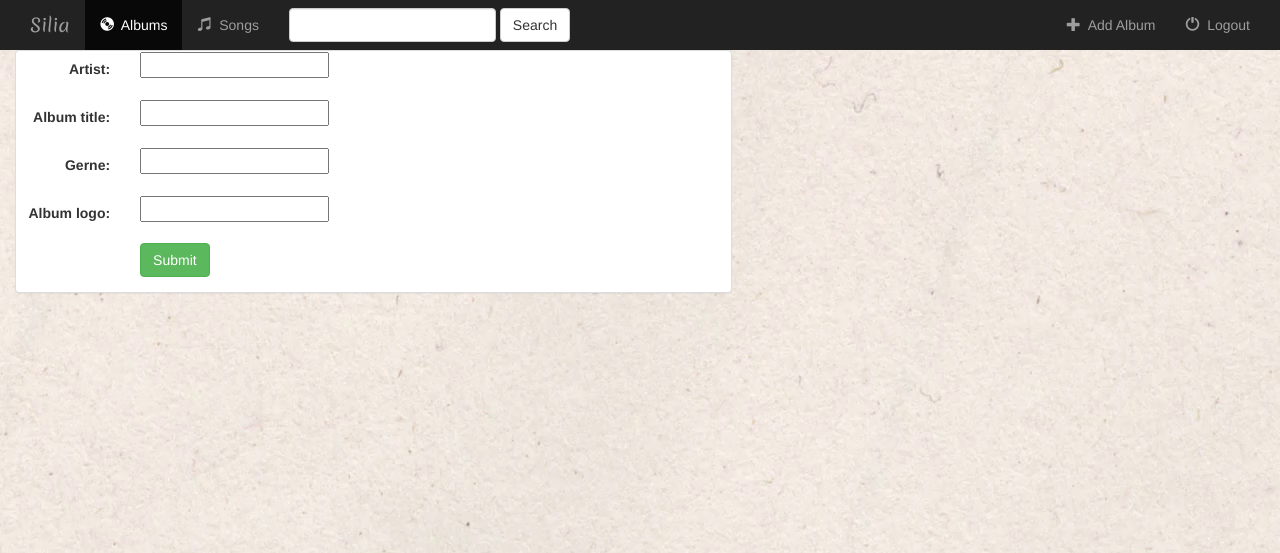
After one commit to ysung327/Django_Tutorial, a Django app: page /music/ablum/add/ in a window 1280 px wide. The commit adds this page. Shown: the top 553 px of the page. Run offline with Django 3.2, Linux system fonts and the light colour scheme; some libraries are stand-ins or nearby versions.

Commit message:
Using base template, using generic views, and making model forms

```diff
--- a/website/music/models.py
+++ b/website/music/models.py
@@ -1,4 +1,5 @@
 from django.db import models
+from django.urls import reverse
 
 # Create your models here. Blueprint of your database.
 
@@ -7,6 +8,9 @@ class Album(models.Model):
     album_title = models.CharField(max_length=500)
     gerne = models.CharField(max_length=100)
     album_logo = models.CharField(max_length=1000)
+
+    def get_absolute_url(self):
+        return reverse('music:detail', kwargs={'pk' : self.pk})
 
     def __str__(self):
         return self.album_title + ' - ' + self.artist
--- /dev/null
+++ b/website/music/templates/music/album_form.html
@@ -0,0 +1,27 @@
+{% extends 'music/base.html' %}
+{% block title %}Add a New Album{% endblock %}
+{% block albums_active %}active{% endblock %}
+
+{% block body %}
+<div class="container-fluid">
+
+    <div class="row">
+
+        <div class="col-sm-12 col-md-7">
+            <div class="panel panel-default">
+
+                <form class="form-horizontal" action="" method="post" enctype="multipart/form-data">
+                    {% csrf_token %}
+                    {% include 'music/form-template.html' %}
+                    <div class="form-group">
+                        <div class="col-sm-offset-2 col-sm-10">
+                            <button type="submit" class="btn btn-success">Submit</button>
+                        </div>
+                    </div>
+                </form>
+
+            </div>
+        </div>
+    </div>
+</div>
+{% endblock %}
--- /dev/null
+++ b/website/music/templates/music/base.html
@@ -0,0 +1,72 @@
+<!-- "What web developer must avoid is repeating yourself" -->
+
+<!DOCTYPE html>
+<html lang="en">
+<head>
+    <meta charset="UTF-8">
+    <title>{%block title %}Silia{% endblock %}</title>
+    {% load staticfiles %}
+    <link rel="stylesheet" type="text/css" href="https://maxcdn.bootstrapcdn.com/bootstrap/3.3.7/css/bootstrap.min.css">
+    <link href="https://fonts.googleapis.com/css?family=Merienda" rel="stylesheet" type="text/css">
+    <link rel="stylesheet" type="text/css" href="{% static 'music/style.css' %}">
+    <script src="https://ajax.googleapis.com/ajax/libs/jquery/3.3.1/jquery.min.js"></script>
+    <script src="https://maxcdn.bootstrapcdn.com/bootstrap/3.3.7/js/bootstrap.min.js"></script>
+
+</head>
+<body>
+    <nav class="navbar-inverse">
+        <div class="container-fluid">
+
+            <!-- Header -->
+            <div class="navbar-header">
+                <button type="button" class="navbar-toggle" data-toggle="collapse" data-target="#topNavBar">
+                    <span class="icon-bar"></span>
+                    <span class="icon-bar"></span>
+                    <span class="icon-bar"></span>
+                </button>
+                <a class="navbar-brand" href="{% url 'music:index' %}">Silia</a>
+            </div>
+
+            <!-- Individual items -->
+            <div class="collapse navbar-collapse" id="topNavBar">
+                <ul class="nav navbar-nav">
+                    <li class="active">
+                        <a href="{% url 'music:index' %}">
+                            <span class="glyphicon glyphicon-cd" aria-hidden="true"></span>&nbsp; Albums
+                        </a>
+                    </li>
+                    <li class="">
+                        <a href="#">
+                            <span class="glyphicon glyphicon-music" aria-hidden="true"></span>&nbsp; Songs
+                        </a>
+                    </li>
+                </ul>
+
+                <form class="navbar-form navbar-left" role="search" method="get" action="#">
+                    <div class="form-group">
+                        <input type="text" class="form-control" name="q" value="">
+                    </div>
+                    <button type="submit" class="btn btn-default">Search</button>
+                </form>
+
+                <ul class="nav navbar-nav navbar-right">
+                    <li class="">
+                        <a href="{% url 'music:album-add' %}">
+                            <span class="glyphicon glyphicon-plus" aria-hidden="true"></span>&nbsp; Add Album
+                        </a>
+                    </li>
+                    <li class="">
+                        <a href="#">
+                            <span class="glyphicon glyphicon-off" aria-hidden="true"></span>&nbsp; Logout
+                        </a>
+                    </li>
+                </ul>
+
+            </div>
+
+        </div>
+    </nav>
+{% block body %}
+{% endblock %}
+</body>
+</html>
--- /dev/null
+++ b/website/music/templates/music/form-template.html
@@ -0,0 +1,9 @@
+{% for field in form %}
+    <div class="form-group">
+        <div class="col-sm-offset-2 col-sm-10">
+            <span class="text-danger small">{{ field.errors }}</span>
+        </div>
+        <label class="control-label col-sm-2">{{field.label_tag }}</label>
+        <div class="col-sm-10">{{ field }}</div>
+    </div>
+{% endfor %}
--- a/website/music/urls.py
+++ b/website/music/urls.py
@@ -5,11 +5,11 @@ app_name = 'music'
 
 urlpatterns = [
     # /music/
-    path('', views.index, name='index'),
+    path('', views.IndexView.as_view(), name='index'),
 
     # /music/<album_id>/
-    path('<album_id>/', views.detail, name='detail'),
+    path('<pk>/', views.DetailView.as_view(), name='detail'),
 
-    # /music/<album_id>/favorite/
-    path('<album_id>/favorite/', views.favorite, name='favorite')
+    #/music/album/add/
+    path('ablum/add/', views.AlbumCreate.as_view(), name='album-add'),
 ]
--- a/website/music/views.py
+++ b/website/music/views.py
@@ -1,49 +1,21 @@
-from django.http import HttpResponse
-from django.http import Http404
-from .models import Album, Song
-from django.template import loader
-from django.shortcuts import render, get_object_or_404
-
-def index(request):
-    all_albums = Album.objects.all()
-    context = {'all_albums': all_albums,}
-
-    #below code is what we have to avoid.
-    '''
-    html = ''
-    for album in all_albums:
-        url = '/music/' +str(album.id) + '/'
-        html += '<a href="' + url + '">' + album.album_title + '</a><br>'
-    '''
-
-    return render(request, 'music/index.html', context)
+from django.views import generic
+from django.views.generic.edit import CreateView, UpdateView, DeleteView
+from .models import Album
 
 
-def detail(request, album_id):
+class IndexView(generic.ListView):
+    template_name = 'music/index.html'
+    context_object_name = 'object_list'
 
-    template = loader.get_template('music/detail.html')
+    def get_queryset(self):
+        return Album.objects.all()
 
-    '''
-    try:
-        album = Album.objects.get(pk=album_id)
-    except Album.DoesNotExist:
-        raise Http404("Album does not exist")
-    '''
-    #instead using above, use below.
-    album = get_object_or_404(Album, pk=album_id)
 
-    return render(request, 'music/detail.html', {'album': album})
+class DetailView(generic.DetailView):
+    model = Album
+    template_name = 'music/detail.html'
 
-def favorite(request, album_id):
-    album = get_object_or_404(Album, pk=album_id)
-    try:
-        selected_song = album.song_set.get(pk=request.POST['song'])
-    except(KeyError, Song.DoesNotExist):
-        return render(request, 'music/detail.html', {
-            'album': album,
-            'error_message': "You did not select a valid song"
-        })
-    else:
-        selected_song.is_favorite = True
-        selected_song.save()
-        return render(request, 'music/detail.html', {'album': album})
+
+class AlbumCreate(CreateView):
+    model = Album
+    fields = ['artist', 'album_title','gerne', 'album_logo']
```
Also changed, not shown: website/music/templates/music/detail.html (+5 -14 lines), website/music/templates/music/index.html (+7 -65 lines), website/music/views1.py (added, +49 -0 lines), website/db.sqlite3, website/music/static/music/images/star.png (added).
